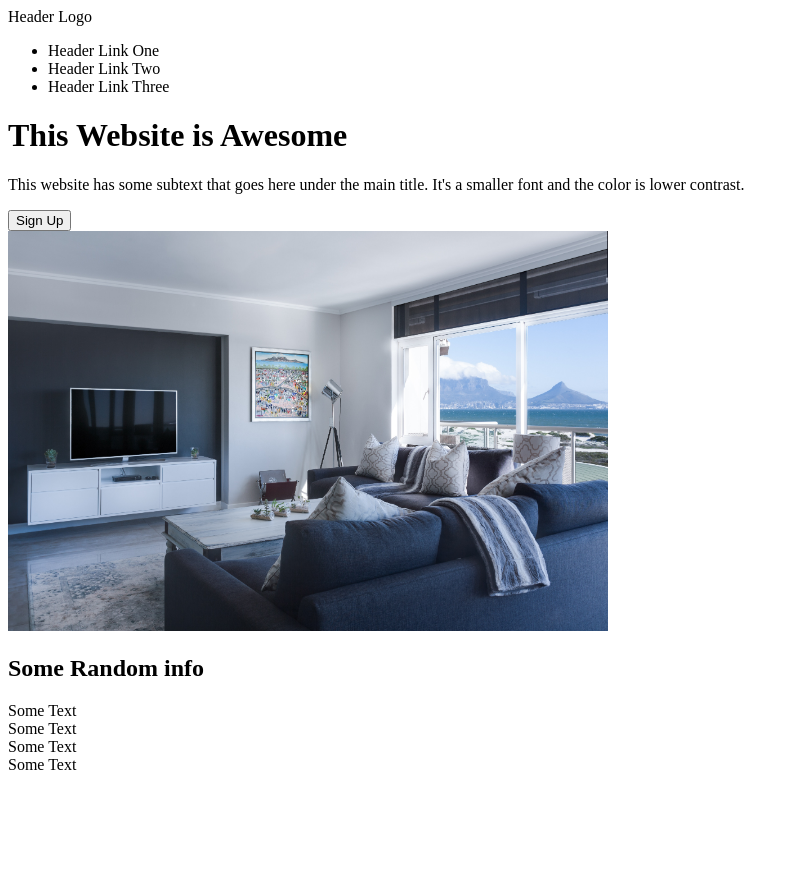
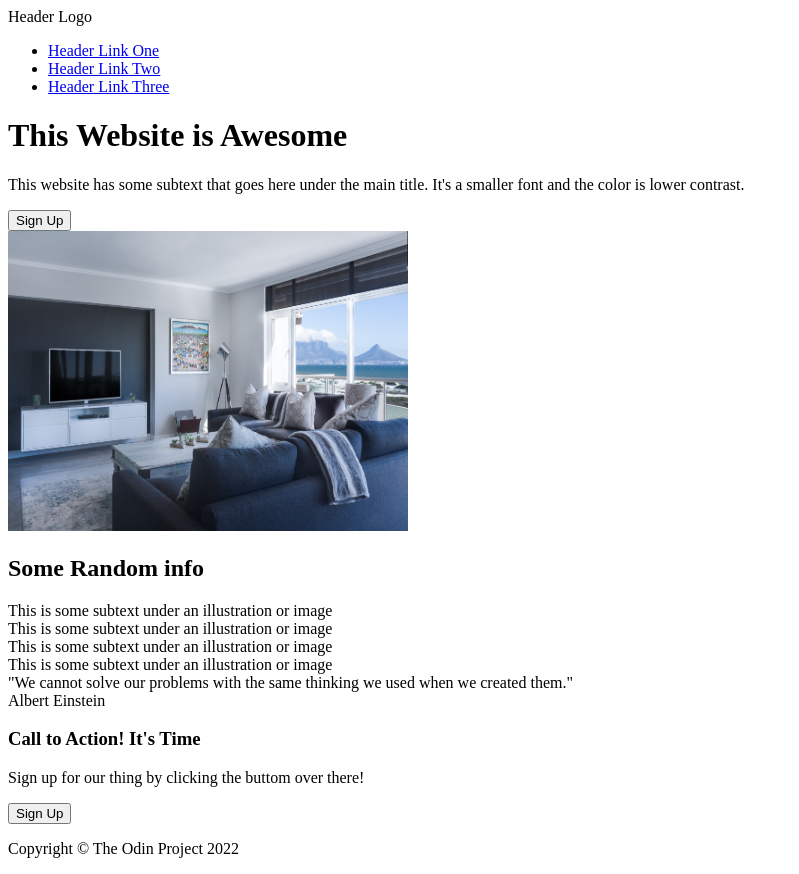
Before and after one commit to MGA1999/My-First-Landing-Page, a plain HTML site: page index.html in a window 1280 px wide. Shown: the whole page, without its empty margins (0-799 px from the left). Before the commit the page ends 800 px from the top, so only its background shows below. Drawn offline with Linux system fonts and the light colour scheme.

Commit message:
Change to body-one and body-two
Body-one: Add negative margins to envelope entire
width of page. Add display flex feature separting
text from image

Body-two: Add display flex to each sections. Include
boxes for reference for later chnages.

```diff
--- a/index.html
+++ b/index.html
@@ -11,12 +11,12 @@
 
 <body>
     <div class="header">
-        <div class="Header Logo"> Header Logo</div>
+        <div class="header-logo"> Header Logo</div>
         <div class="right-header-links">
             <ul>
-                <li> Header Link One </li>
-                <li> Header Link Two </li>
-                <li> Header Link Three </li>
+                <li><a href="#"> Header Link One</a></li>
+                <li><a href="#"> Header Link Two</a></li>
+                <li><a href="#"> Header Link Three</a></li>
             </ul>
             <!-- ^^ Make sure to anchor text decor: none. List style: none ^^ -->
         </div>
@@ -30,12 +30,13 @@
             <div class="button">
                 <button> Sign Up </button>
             </div>
+        </div>
+        <div class="right-title">
             <img src="./images/placeholder image.jpg" alt="Real-Easte"
-                width="600px"
-                height="400px">
-                <!-- ^^ Dimension will not stay the same. -->
+            width="400px"
+            height="300px">
+            <!-- ^^ Dimension will not stay the same. -->
         </div>
-
     </div>
 
     <div class="body-two">
@@ -45,41 +46,60 @@
         <div class="information-list">
             <div class="indivisual informational">
                 <div class="info-box"></div>
-                <div class="info-text"> Some Text </div>
+                <div class="info-text"> This is some subtext under an illustration or image </div>
             </div>
+
 
             <div class="indivisual informational">
                 <div class="info-box"></div>
-                <div class="info-text"> Some Text </div>
+                <div class="info-text"> This is some subtext under an illustration or image </div>
             </div>
+
+
 
             <div class="indivisual informational">
                 <div class="info-box"></div>
-                <div class="info-text"> Some Text </div>
+                <div class="info-text"> This is some subtext under an illustration or image </div>
             </div>
+
+
 
             <div class="indivisual informational">
                 <div class="info-box"></div>
-                <div class="info-text"> Some Text </div>
+                <div class="info-text"> This is some subtext under an illustration or image </div>
             </div>
 
         </div>
 
+
+    <div class="body-three">
+        <div class="quote">
+            "We cannot solve our problems with the same thinking we used when we created them."
+        </div>
+        <div class="quoter"> Albert Einstein </div>
     </div>
 
-    <div class="body-three">
+
+
 
     </div>
 
     <div class="body-four">
-
+        <div class="bottom-box">
+            <div class="call-to-action">
+                <h3> Call to Action! It's Time </h3>
+                <p> Sign up for our thing by clicking the buttom over there! </p>
+            </div>
+            <div class="buttom">
+                <button> Sign Up </button>
+            </div>
+        </div>
     </div>
 
     <div class="footer">
+        <p> Copyright &copy; The Odin Project 2022 </p>
 
     </div>
-
-
 
 
 </body>
```
